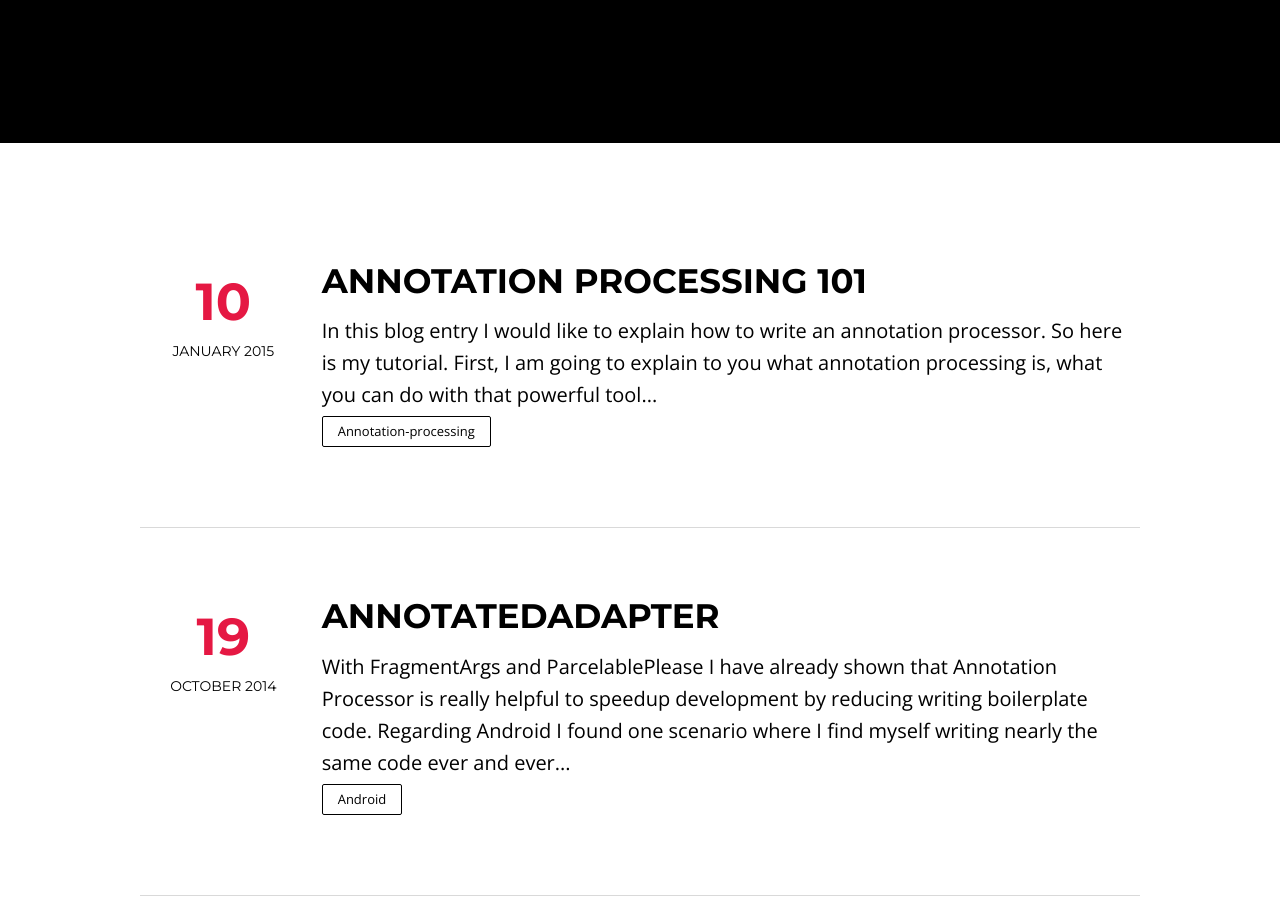
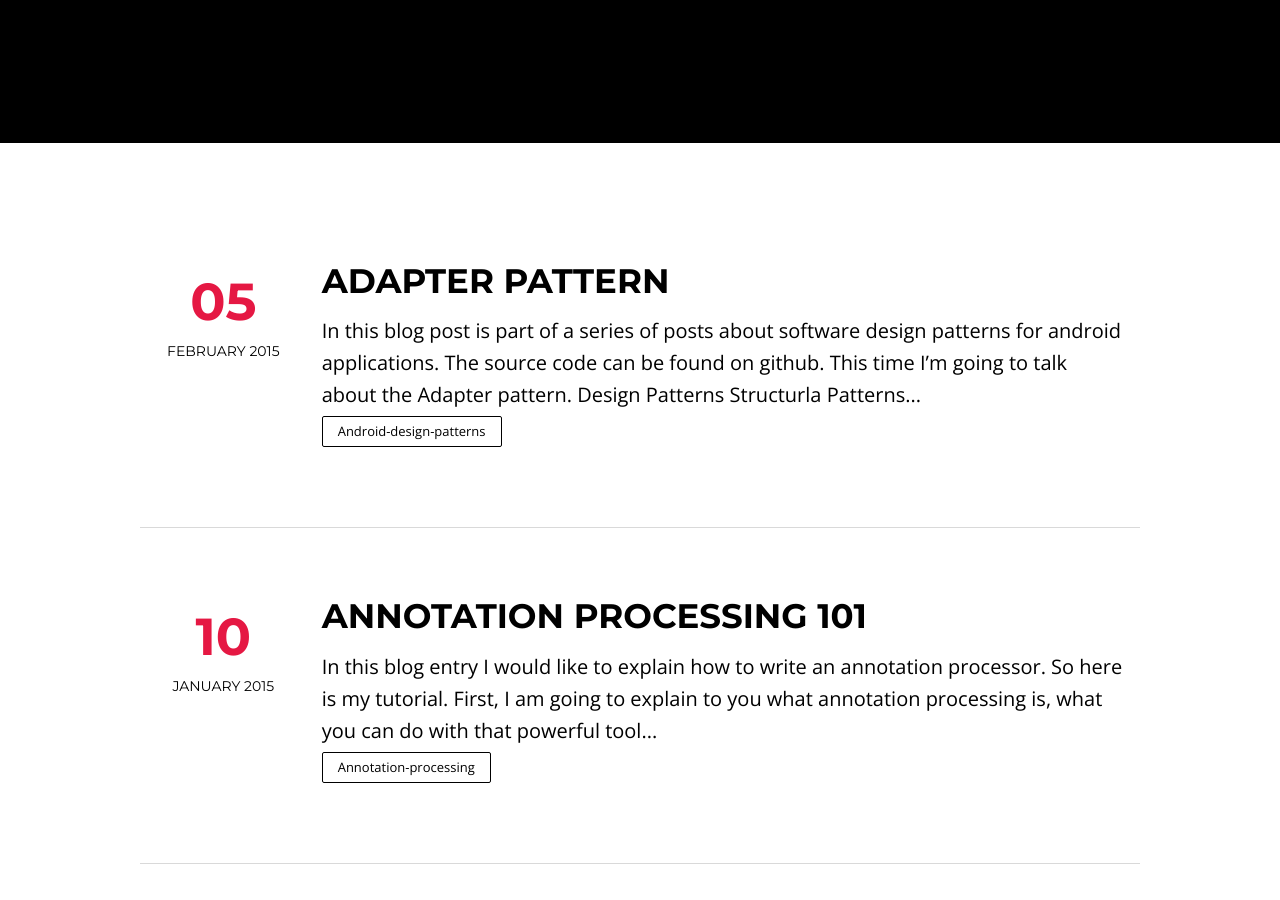
Before and after one commit to sockeqwe/website-old, a Jekyll site: the page built from index.html, in a window 1280 px wide and 900 px high, scrolled down 381 px. Built offline with Jekyll 4.4.1, drawn with Linux system fonts in a browser that asks for light colours; nearby versions of some CDN libraries; the list of posts is cut into pages by our own code.

Commit message:
index generating

```diff
--- a/_posts/android-design-patterns/2015-02-05-adapter.md
+++ b/_posts/android-design-patterns/2015-02-05-adapter.md
@@ -11,6 +11,17 @@
 tags: [design-patterns, android]
 ---
 
-In this blog post is part of a series of posts about software design patterns for android applications. The source code can be found at github.
+In this blog post is part of a series of posts about software design patterns for android applications. The source code can be found on github. This time I'm going to talk about the **Adapter** pattern.
 
+
+# Design Patterns
+- Structurla Patterns
+  - [Adapter](www.test.com)
+  - [Bridge](www.test.com)
+- Behavioural Patterns
+  - Interpreter
+  - Command
+
+
+# Adapter Pattern
 The **Adapter** pattern is used
```
Also changed, not shown: other parts of _posts/android-design-patterns/2015-02-05-adapter.md (+1 -1 lines).
